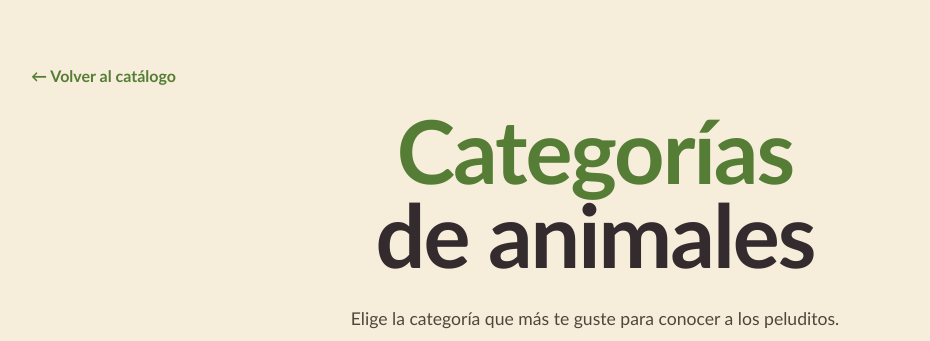
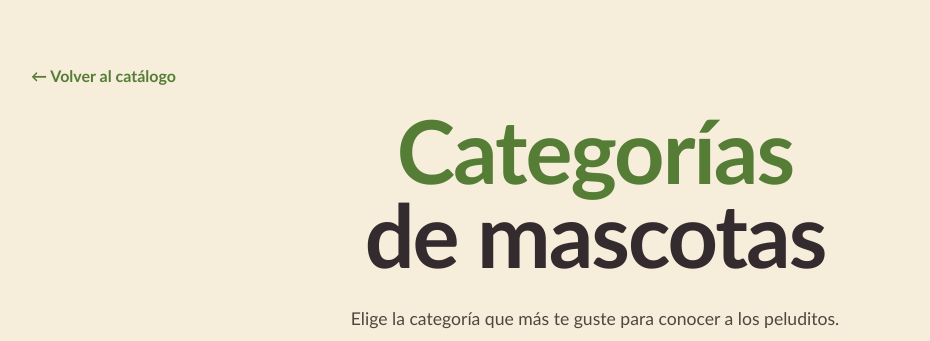
Before and after one commit to anitasusnanita-jpg/Mascotas-a-bordo, a plain HTML site: page categorias.html in a window 1280 px wide. Shown: the top 341 px of the page, without its empty margins (45-975 px from the left). Drawn offline with Linux system fonts and the light colour scheme.

Commit message:
actualice

```diff
--- a/categorias.html
+++ b/categorias.html
@@ -67,7 +67,7 @@
 <body>
     <main class="pagina catalogo-inicio">
         <a class="volver" href="catalogo.html">← Volver al catálogo</a>
-        <h1 class="titulo-pagina centrado"><span>Categorías</span><br>de animales</h1>
+        <h1 class="titulo-pagina centrado"><span>Categorías</span><br>de mascotas</h1>
         <p class="texto-intro centrado">Elige la categoría que más te guste para conocer a los peluditos.</p>
 
         <div class="categorias-decoradas">
```
